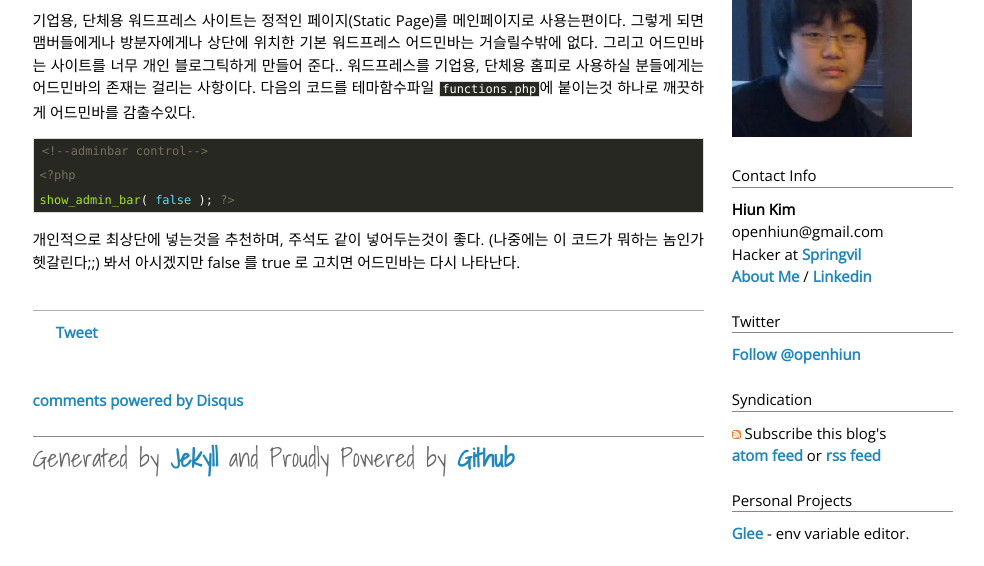
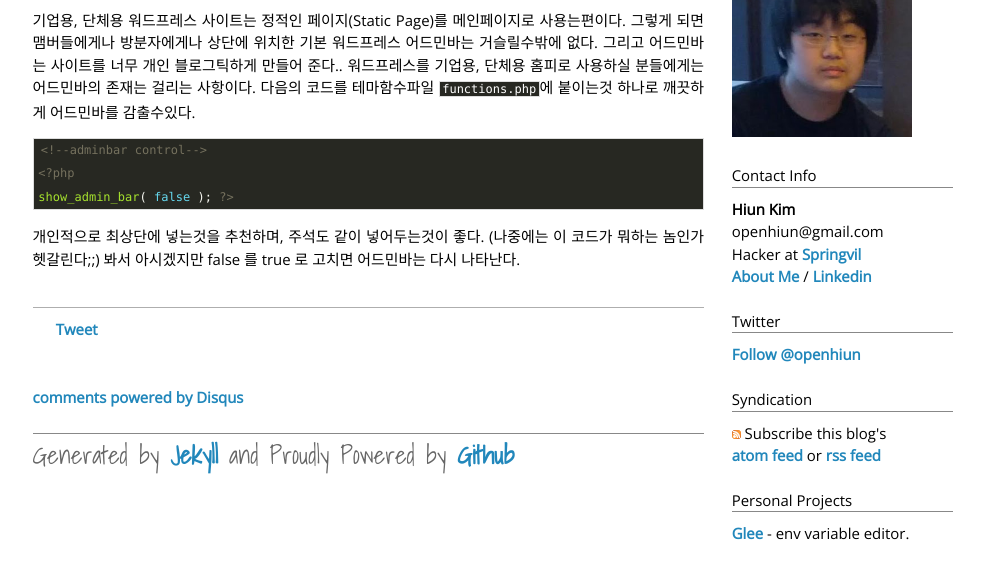
Before and after one commit to Gorski4123/openhiun.github.com, a Jekyll site: the page built from _posts/2012-12-07-how-to-hide-adminbar-in-wordpress.md, in a window 1280 px wide. Shown: the part 220-786 px from the top of the page, without its empty margins (160-1144 px from the left). Built offline with Jekyll 4.4.1, drawn with Linux system fonts in a browser that asks for light colours; Markdown is read by kramdown in place of the engine named in the settings; comment, search, counter and statistics services are not loaded.

Commit message:
Update main.css

```diff
--- a/css/main.css
+++ b/css/main.css
@@ -206,7 +206,6 @@ ul.posts span {
 }
 
 pre {
-  font-family: 'Monaco', 'Lucida Console', 'Source Code Pro', sans-serif !important;
   background-color: #272822 !important;
   color:#ffffff;
 }
```
